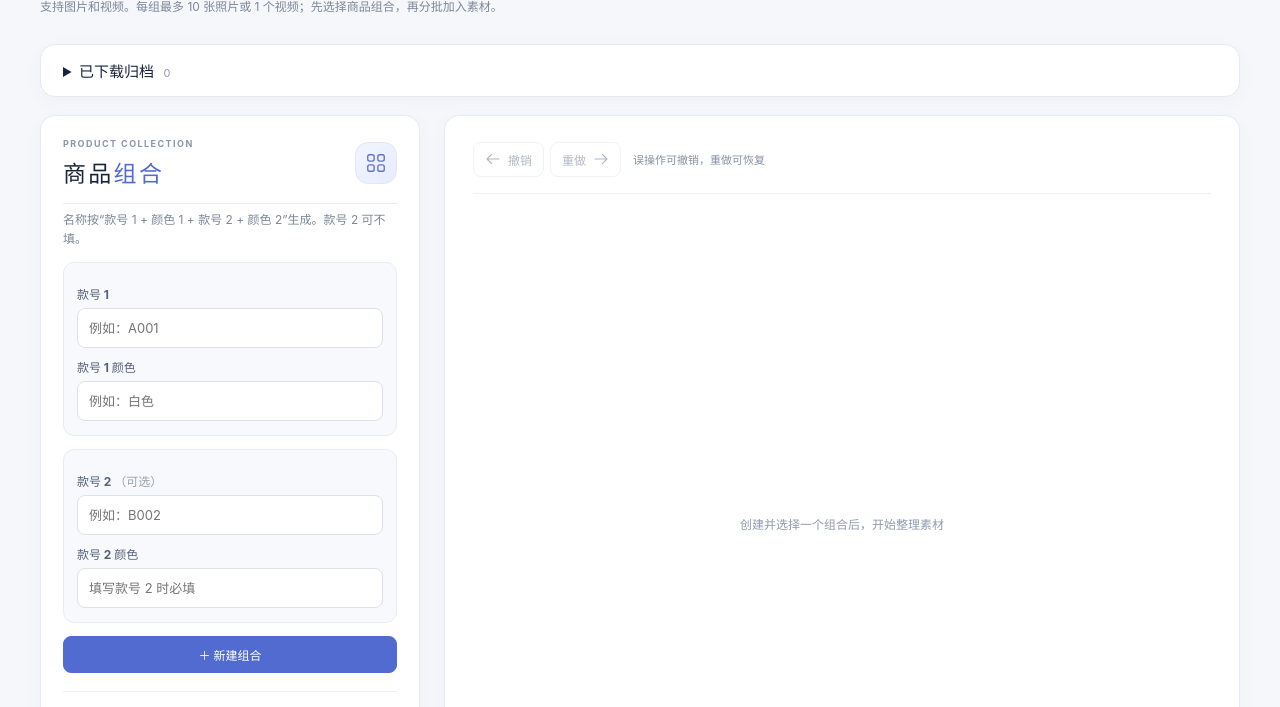
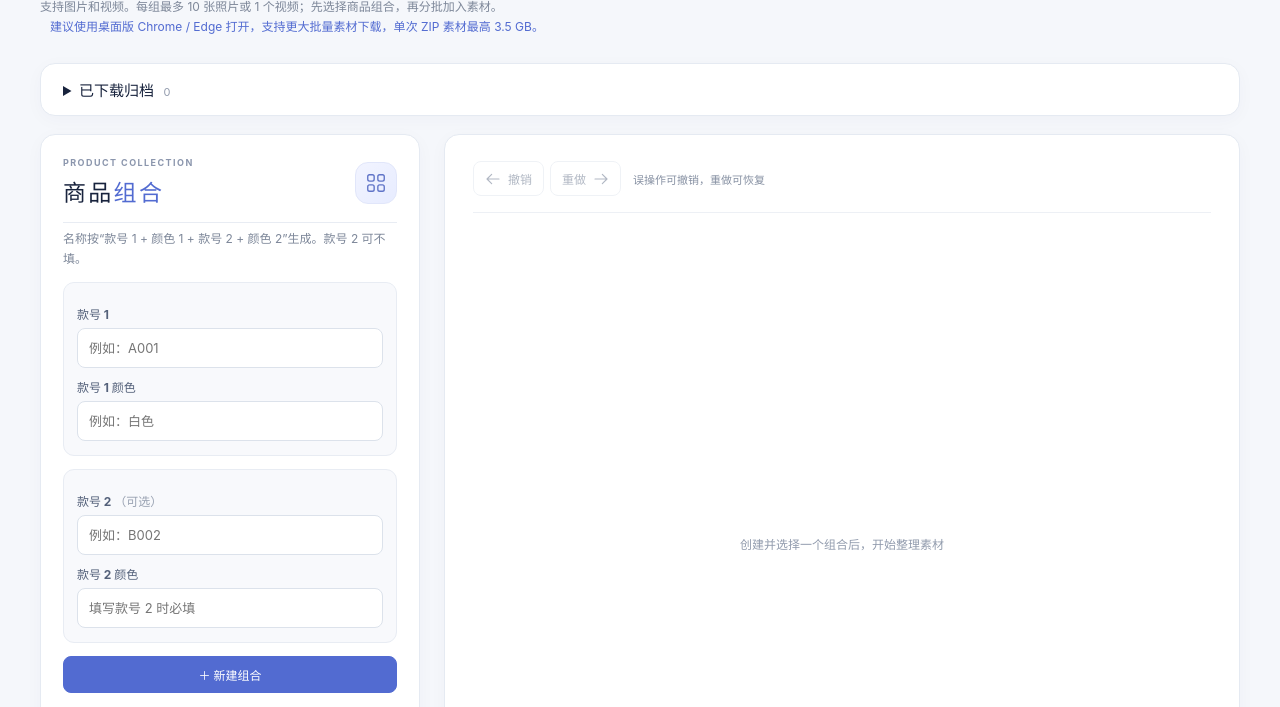
Before and after one commit to 5hawnzs/dewu-bluev-releases, an Electron app: page web/folder-tool/index.html in a window 1280 px wide. Shown: the part 129-836 px from the top of the page. Drawn offline with Linux system fonts and the light colour scheme.

Commit message:
docs(folder-tool): recommend desktop Chrome and Edge beside subtitle

```diff
--- a/web/folder-tool/index.html
+++ b/web/folder-tool/index.html
@@ -142,7 +142,7 @@ h3{font-size:13px}
 <body>
 <div class="shell">
  <header class="top">
-  <div><div class="hint">BLUE V · 素材整理</div><div class="brand-row"><div class="brand">素材文件夹生成器</div><div class="wave-loader" aria-hidden="true"><div class="wave-stage" id="titleWave"></div></div></div><div class="hint">支持图片和视频。每组最多 10 张照片或 1 个视频；先选择商品组合，再分批加入素材。</div></div>
+  <div><div class="hint">BLUE V · 素材整理</div><div class="brand-row"><div class="brand">素材文件夹生成器</div><div class="wave-loader" aria-hidden="true"><div class="wave-stage" id="titleWave"></div></div></div><div class="hint">支持图片和视频。每组最多 10 张照片或 1 个视频；先选择商品组合，再分批加入素材。<span style="display:inline-block;margin-left:10px;color:#526bd1">建议使用桌面版 Chrome / Edge 打开，支持更大批量素材下载，单次 ZIP 素材最高 3.5 GB。</span></div></div>
   <div class="top-actions"><span class="badge">本地处理 · 素材不上传</span><button id="openUsageGuide" class="glare-button" type="button" aria-haspopup="dialog" aria-controls="usageGuide"><svg viewBox="0 0 24 24" aria-hidden="true"><path d="m12 3 2.8 5.7 6.3.9-4.6 4.4 1.1 6.3L12 17.3l-5.6 3 1.1-6.3L3 9.6l6.2-.9Z"/></svg><span>使用须知</span><span class="glare-shine" aria-hidden="true"></span></button></div>
  </header>
  <details id="archivePanel" class="card"><summary>已下载归档 <span id="archiveCount">0</span></summary><div class="hint" style="margin-top:8px">归档保留 3 天，可恢复后重新下载。到期素材将在页面打开时自动清理；未下载素材继续保留。</div><button class="btn btn-danger" id="clearArchives" style="margin-top:12px" type="button">清理已下载归档</button><div class="archive-list" id="archiveList"></div></details>
```
